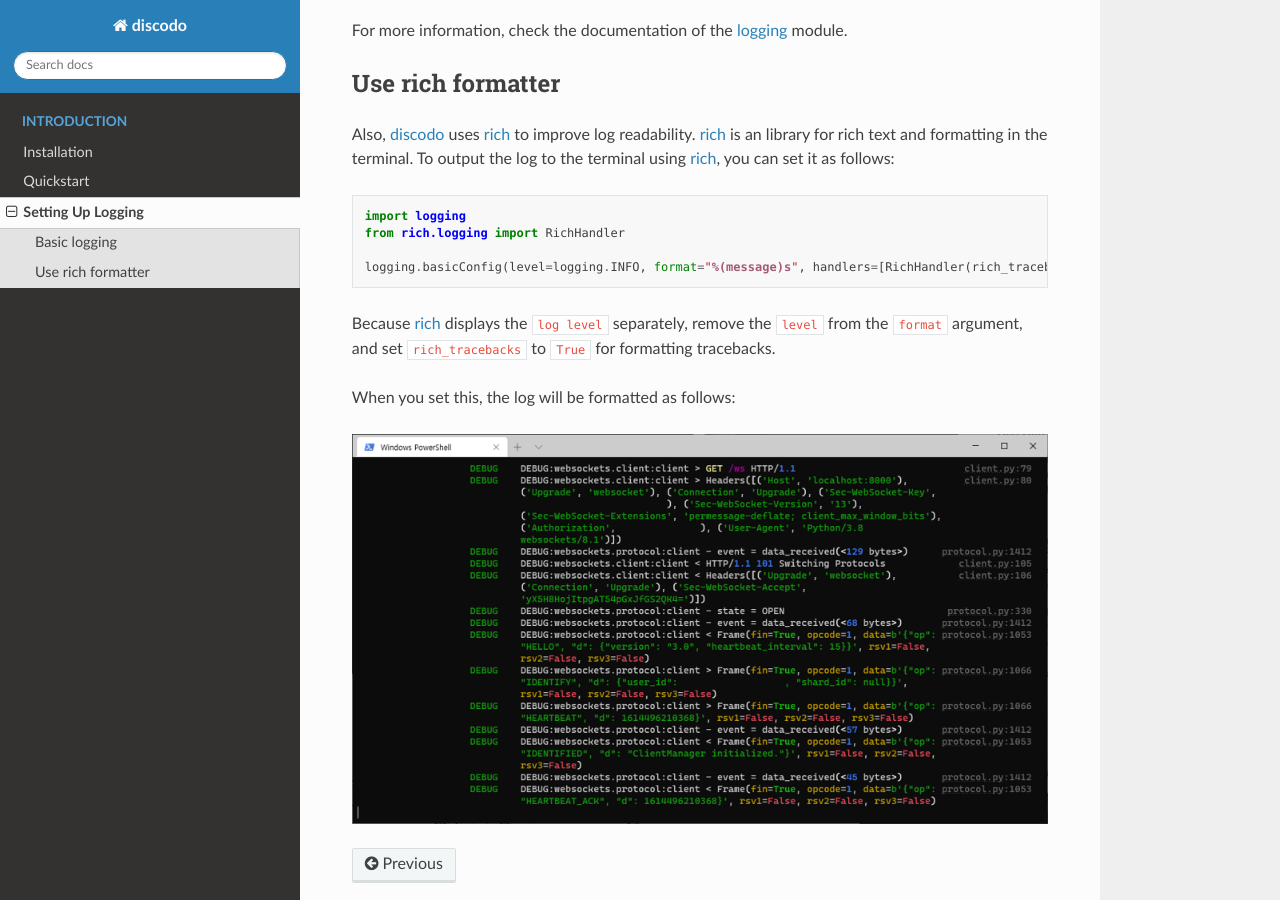
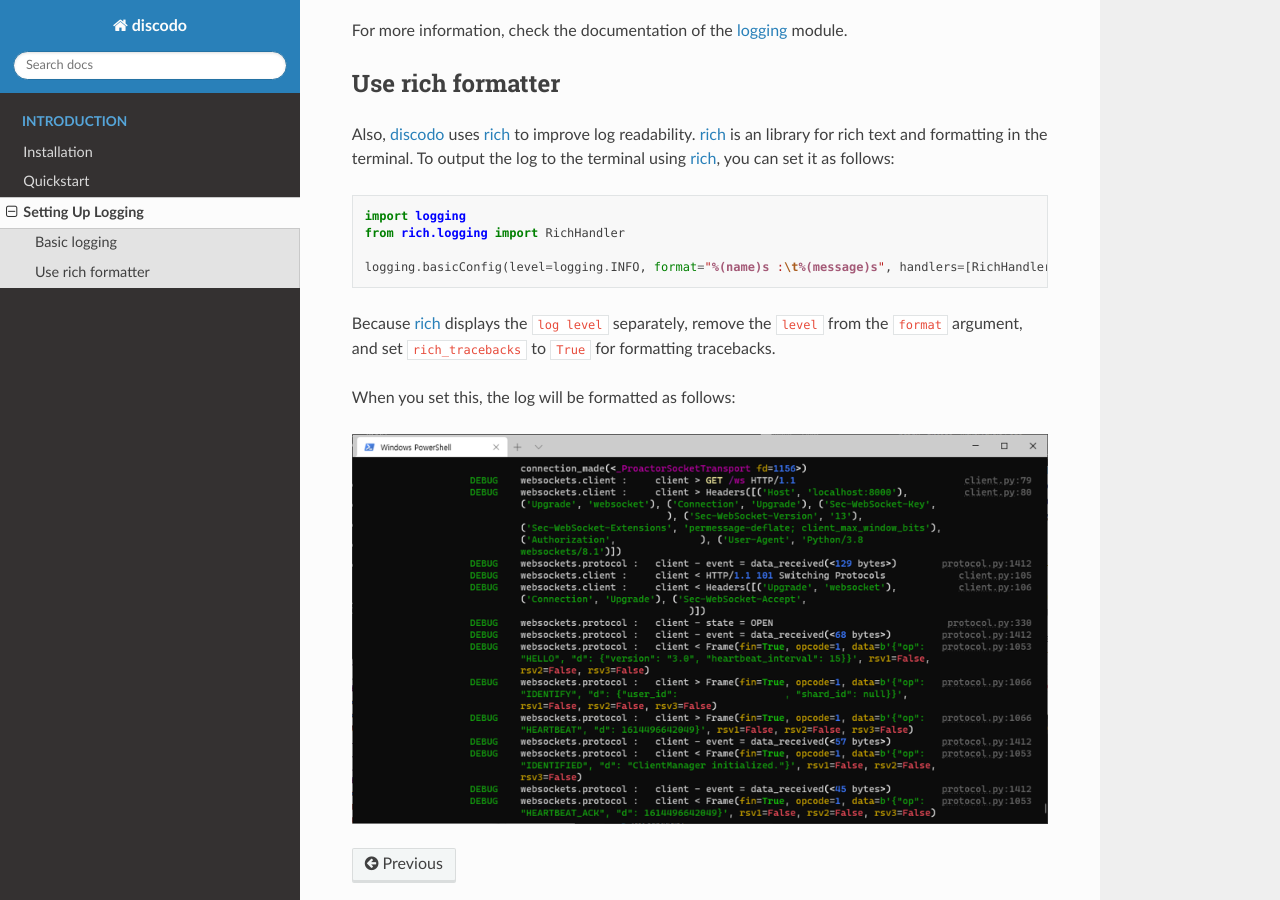
Before and after one commit to kijk2869/discodo, a Sphinx documentation site: the page built from docs/introduction/logging.rst, in a window 1280 px wide and 900 px high, scrolled down 539 px. Built offline with Sphinx 7.4.7 and the Read the Docs theme 2.0.0, drawn with Linux system fonts in a browser that asks for light colours.

Commit message:
Add name to format

```diff
--- a/docs/introduction/logging.rst
+++ b/docs/introduction/logging.rst
@@ -33,7 +33,7 @@
     import logging
     from rich.logging import RichHandler
 
-    logging.basicConfig(level=logging.INFO, format="%(message)s", handlers=[RichHandler(rich_tracebacks=True)])
+    logging.basicConfig(level=logging.INFO, format="%(name)s :\t%(message)s", handlers=[RichHandler(rich_tracebacks=True)])
 
 Because rich_ displays the ``log level`` separately, remove the ``level`` from the ``format`` argument, and set ``rich_tracebacks`` to ``True`` for formatting tracebacks.
 
```
Also changed, not shown: docs/introduction/rich.png.
